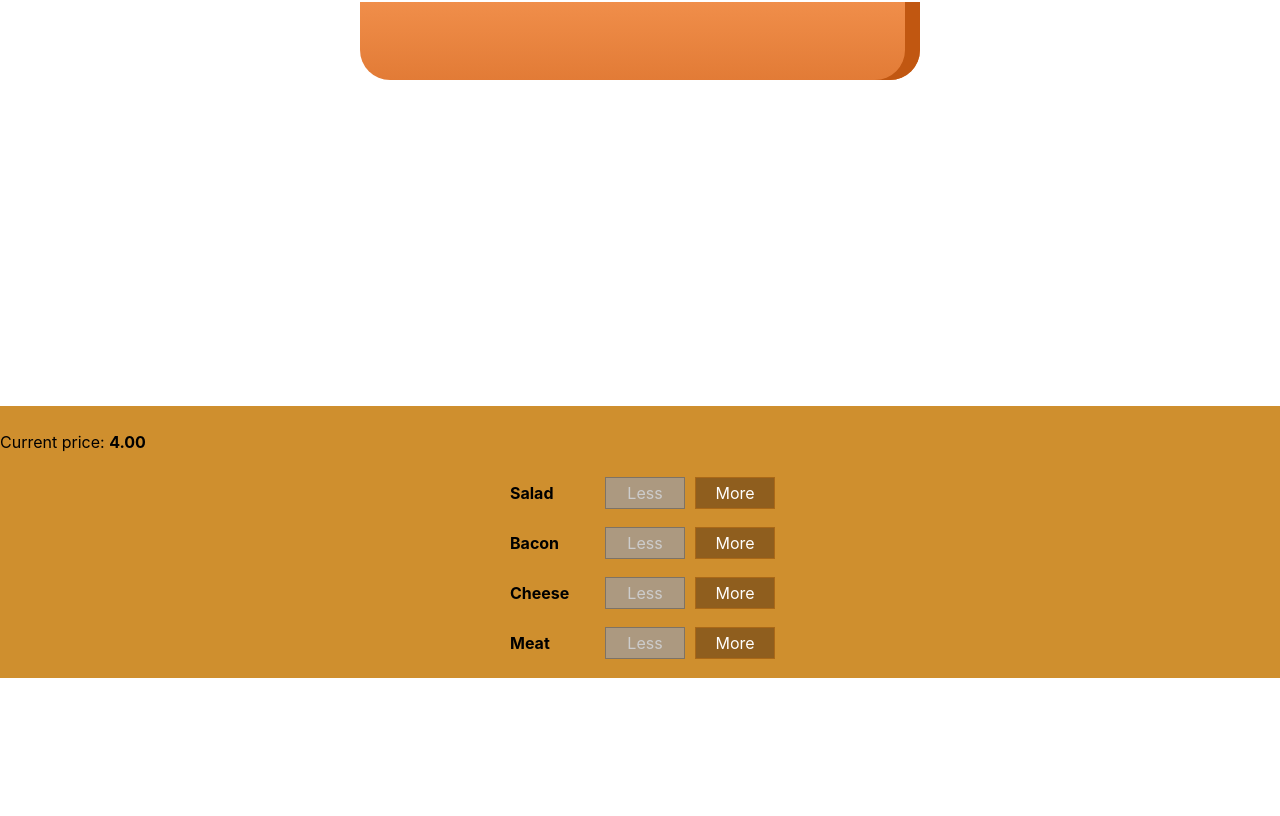
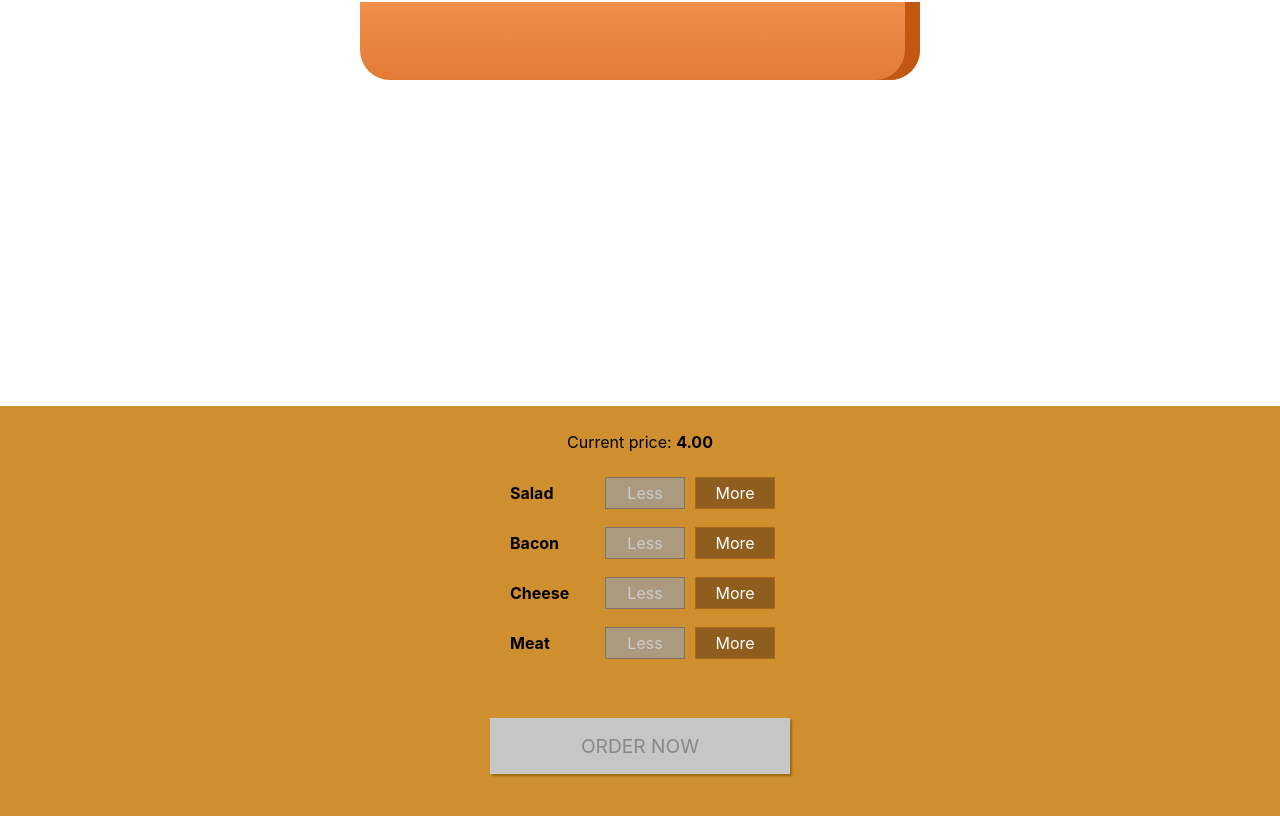
Before and after one commit to aronbergman/burger-builder, a React (Create React App) app: page / in a window 1280 px wide. Shown: the part 230-1046 px from the top of the page. Before the commit the page ends 908 px from the top, so only its background shows below. Built offline with nearby package versions, Linux system fonts and the light colour scheme.

Commit message:
Adding the Order Button

```diff
--- a/src/components/Burger/BuildControls/BuildControls.jsx
+++ b/src/components/Burger/BuildControls/BuildControls.jsx
@@ -14,8 +14,8 @@
         <div className={classes.BuildControls}>
             <p>Current price: <strong>{props.price.toFixed(2)}</strong></p>
             {
-                controls.map(ctrl => {
-                    return <BuildControl
+                controls.map(ctrl => (
+                    <BuildControl
                         added={() => props.ingridientAdded(ctrl.type)}
                         remove={() => props.ingridientRemoved(ctrl.type)}
                         disabled={props.disabled[ctrl.type]}
@@ -23,8 +23,12 @@
                         label={ctrl.label}
                         type={ctrl.type}
                     />
-                })
-            }
+                ))}
+            <button
+                disabled={!props.purchasable}
+                className={classes.OrderButton}>
+                ORDER NOW
+            </button>
         </div>
     )
 };
--- a/src/components/Burger/BuildControls/BuildControls.module.scss
+++ b/src/components/Burger/BuildControls/BuildControls.module.scss
@@ -6,4 +6,51 @@
   box-shadow: 0 2px 1px #ccc;
   margin: auto;
   padding: 10px 0;
+
+  p {
+    text-align: center;
+  }
 }
+
+.OrderButton {
+  width: 300px;
+  background-color: #DAD735;
+  outline: none;
+  cursor: pointer;
+  border: 1px solid #966909;
+  color: #966909;
+  font-family: inherit;
+  font-size: 1.2em;
+  margin: 50px auto;
+  padding: 15px 30px;
+  box-shadow: 2px 2px 2px #966909;
+}
+
+.OrderButton:hover, .OrderButton:active {
+  background-color: #A0DB41;
+  border: 1px solid #966909;
+  color: #966909;
+}
+
+.OrderButton:disabled {
+  background-color: #C7C6C6;
+  cursor: not-allowed;
+  border: 1px solid #ccc;
+  color: #888888;
+}
+
+.OrderButton:not(:disabled) {
+  animation: enable 0.3s linear;
+}
+
+@keyframes enable {
+  0% {
+    transform: scale(1);
+  }
+  60% {
+    transform: scale(1.1);
+  }
+  100% {
+    transform: scale(1);
+  }
+}
--- a/src/containers/BurgerBuilder/BurgerBuilder.jsx
+++ b/src/containers/BurgerBuilder/BurgerBuilder.jsx
@@ -23,8 +23,21 @@
             cheese: 0,
             meat: 0
         },
-        totalPrice: 4
+        totalPrice: 4,
+        purchaseble: false
     };
+
+    updatePurchaseState(ingridients) {
+        const sum = Object.keys(ingridients)
+            .map(isKey => {
+                return ingridients[isKey]
+            })
+            .reduce((sum, el) => {
+                return sum + el;
+            }, 0);
+
+        this.setState({purchaseble: sum > 0})
+    }
 
     addIngridientHandler = type => {
         const oldCount = this.state.ingridients[type];
@@ -37,6 +50,7 @@
         const newPrice = oldPrise + priceAddition;
 
         this.setState({totalPrice: newPrice, ingridients: updatedIngredients});
+        this.updatePurchaseState(updatedIngredients);
     };
 
     removeIngridientHandler = type => {
@@ -51,7 +65,7 @@
         const newPrice = oldPrise - priceAddition;
 
         this.setState({totalPrice: newPrice, ingridients: updatedIngredients});
-
+        this.updatePurchaseState(updatedIngredients);
     };
 
     render() {
@@ -70,6 +84,7 @@
                     ingridientAdded={this.addIngridientHandler}
                     ingridientRemoved={this.removeIngridientHandler}
                     disabled={disabledInfo}
+                    purchasable={this.state.purchaseble}
                     price={this.state.totalPrice}
                 />
             </Aux>
```
